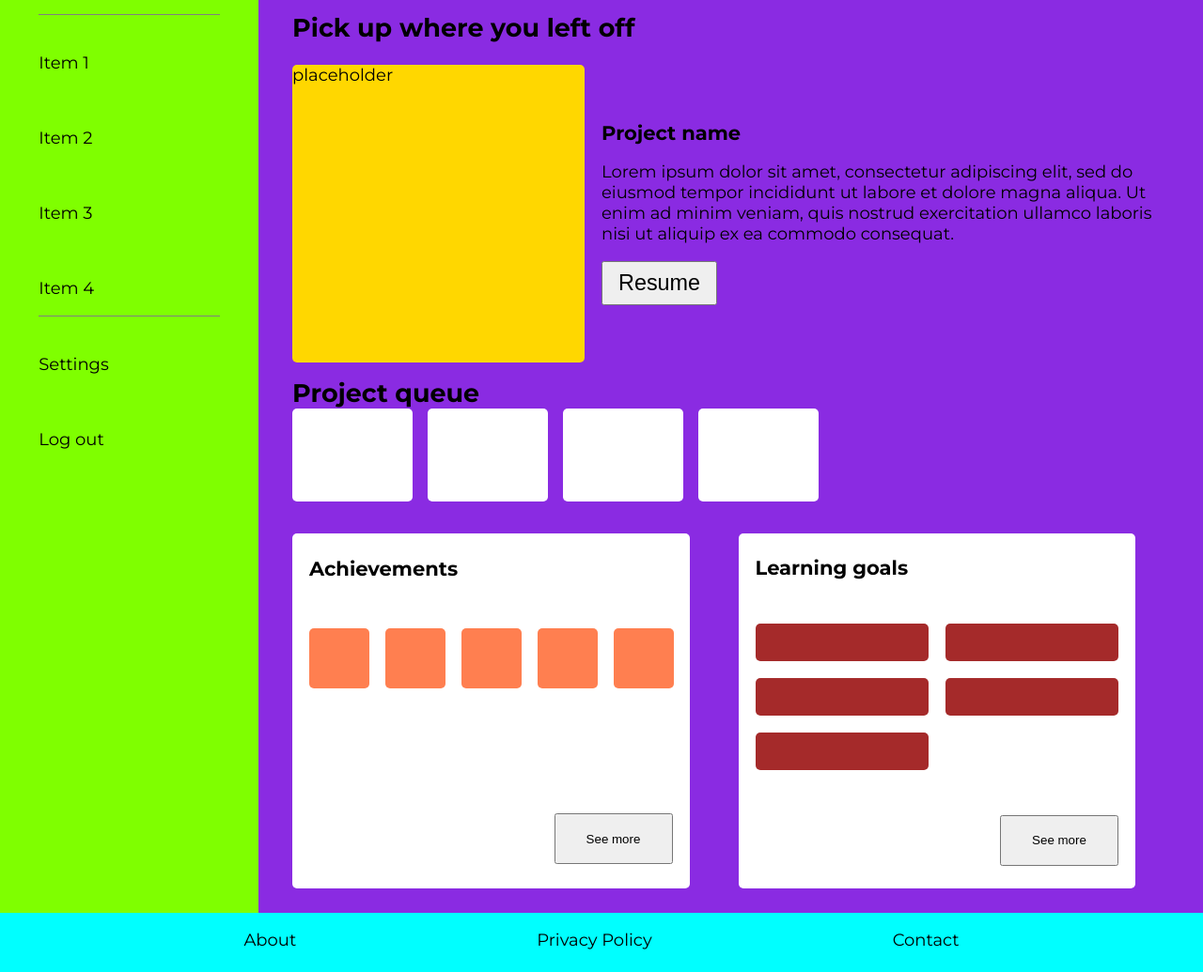
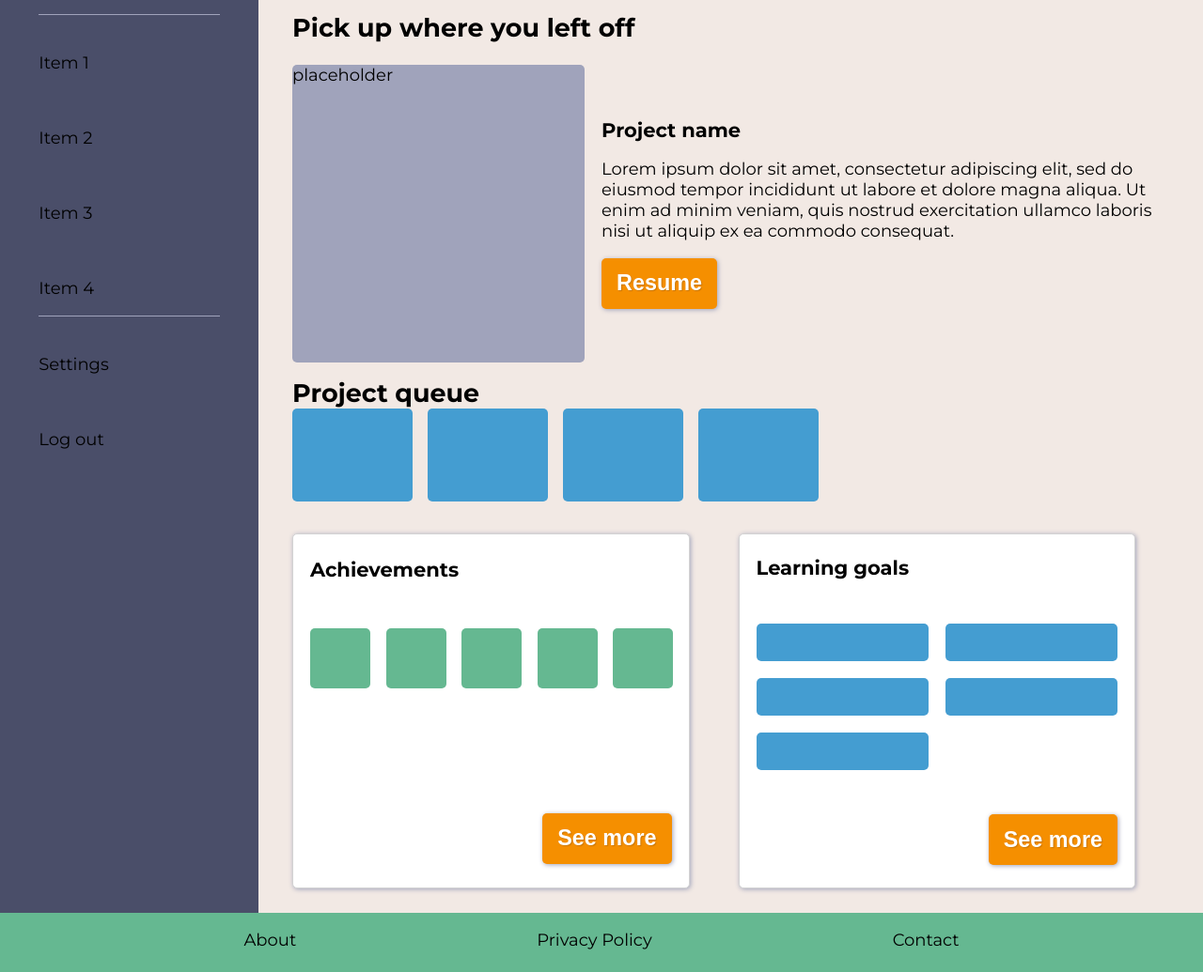
Before and after one commit to Roxanoel/dashboard, a plain HTML site: page index.html in a window 1280 px wide. Shown: the part 233-1268 px from the top of the page at 94% size. Drawn offline with Linux system fonts and the light colour scheme.

Commit message:
Added the colour palette and applied some key colours to current elements.

```diff
--- a/styles.css
+++ b/styles.css
@@ -2,6 +2,14 @@
 
 :root {
     --regular-font: 'Montserrat', sans-serif;
+
+    --background-light: #F2E9E4;
+    --main-colour: #65b891;
+    --secondary-colour: #449dd1;
+    --background-dark: #4a4e69;
+    --accent-bright: #f58f00;
+    --accent-darker: #CC7700;
+    --light-grey: #A0A3BB;
 
     margin: 0px;
     font-family: var(--regular-font);
@@ -10,6 +18,20 @@
 
 body {
     margin: 0;
+}
+
+button {
+    border-style: none;
+    border-radius: 5px;
+    box-shadow: 1px 1px 5px var(--light-grey);
+    background-color: var(--accent-bright);
+    padding: 8px 16px;
+    font-size: 1.3rem;
+    width: fit-content;
+    height: 3rem;
+    color: white;
+    font-weight: 600;
+    text-shadow: 1px 1px 1px var(--accent-darker);
 }
 
 ul {
@@ -28,7 +50,7 @@ h1, h2, h3 {
 }
 
 .header {
-    background-color: aqua;
+    background-color: var(--main-colour);
     display: flex;
     justify-content: space-between;
     align-items: center;
@@ -47,7 +69,7 @@ h1, h2, h3 {
     height: 2rem;
     width: 20vw;
     border-radius: 2rem;
-    border: 1px solid grey;
+    border: 1px solid var(--background-dark);
     padding: 0 1rem;
     font-size: 16px;
 }
@@ -64,13 +86,13 @@ h1, h2, h3 {
 }
 
 .main {
-    background-color: blueviolet;
+    background-color: var(--background-light);
     display: grid;
     grid-template-columns: minmax(275px, 20%) auto;
 }
 
 .sidebar {
-    background-color: chartreuse;
+    background-color: var(--background-dark);
     display: flex;
     flex-direction: column;
     justify-content: flex-start;
@@ -79,7 +101,7 @@ h1, h2, h3 {
 }
 
 .sidebar > div {
-    border-bottom: 1px solid grey;
+    border-bottom: 1px solid var(--light-grey);
     width: 100%;
 }
 
@@ -110,7 +132,7 @@ h1, h2, h3 {
 }
 
 .project-image {
-    background-color: gold;
+    background-color: var(--light-grey);
     border-radius: 5px;
     height: 100%
 }
@@ -142,12 +164,14 @@ h1, h2, h3 {
 }
 
 .queue-cards > .card {
-    background-color: white;
+    background-color: var(--secondary-colour);
     width: 10vw;
 }
 
 .achievements, .learning-goals {
     background-color: white;
+    border: 1px solid lightgrey;
+    box-shadow: 1px 1px 5px var(--light-grey);
     margin: 1rem 2rem 0 0;
     display: grid;
     align-items: center;
@@ -164,7 +188,7 @@ h1, h2, h3 {
 }
 
 .achievement {
-    background-color: coral;
+    background-color: var(--main-colour);
     border-radius: 5px;
     width: 5vw;
     height: 5vw;
@@ -180,7 +204,7 @@ h1, h2, h3 {
 
 .goal {
     border-radius: 5px;
-    background-color: brown;
+    background-color: var(--secondary-colour);
     height: 5vh;
     width: 100%;
 }
@@ -190,13 +214,8 @@ h1, h2, h3 {
     justify-items: end;
 }
 
-.see-more {
-    height: 3rem;
-    width: 7rem;
-}
-
 .footer {
-    background-color: aqua;
+    background-color: var(--main-colour);
 }
 
 .footer ul {
@@ -204,9 +223,3 @@ h1, h2, h3 {
     justify-content: center;
     gap: 20vw;
 }
-
-#resume-btn {
-    width: fit-content;
-    padding: 8px 16px;
-    font-size: 1.3rem;
-}
```
